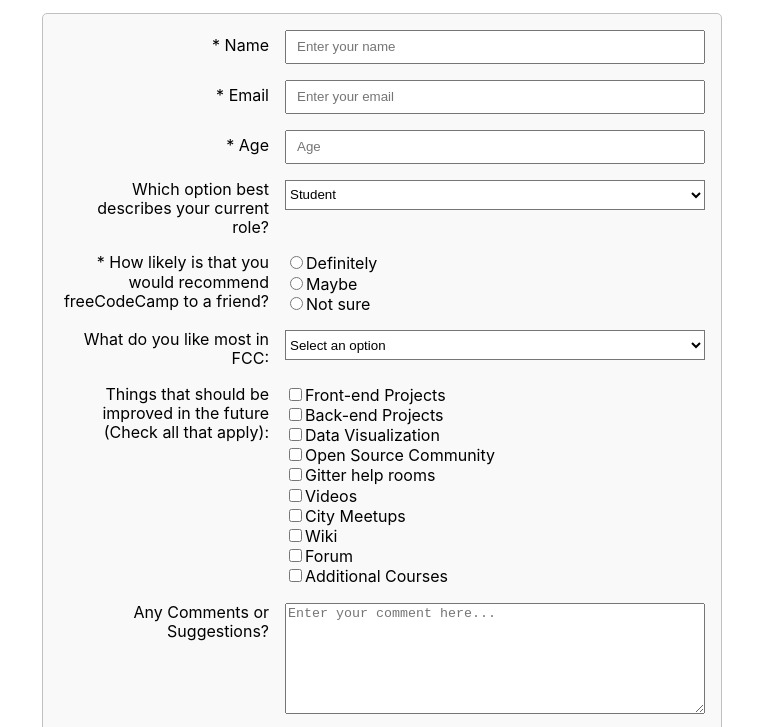
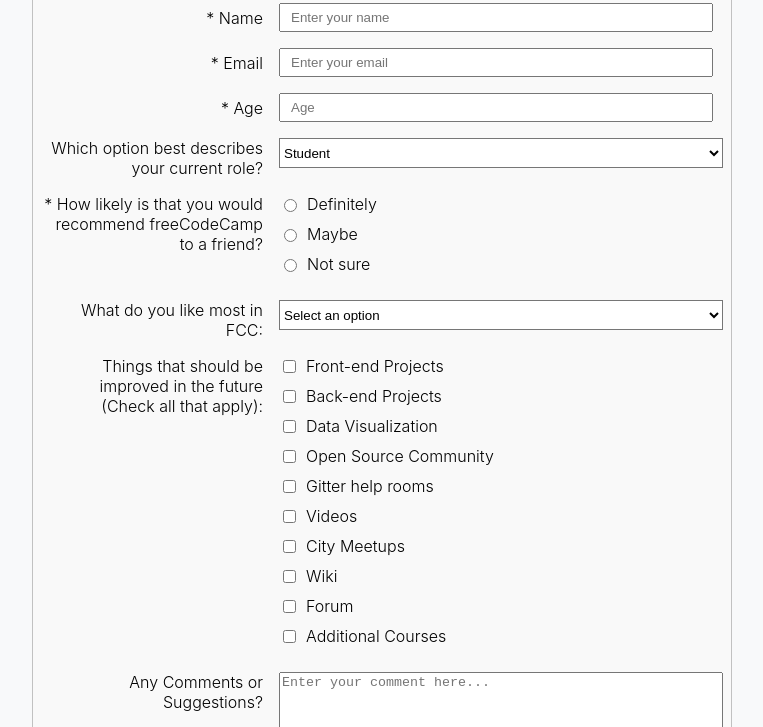
Before and after one commit to thayton/fcc-survey-form, a plain HTML site: page index.html in a window 1280 px wide. Shown: the part 105-832 px from the top of the page, without its empty margins (258-1021 px from the left). Drawn offline with Linux system fonts and the light colour scheme.

Commit message:
Styling changes

```diff
--- a/style.css
+++ b/style.css
@@ -5,23 +5,25 @@
 body {
     margin: 1em;
     font-family: -apple-system,BlinkMacSystemFont,"Segoe UI",Roboto,"Helvetica Neue",Arial,sans-serif,"Apple Color Emoji","Segoe UI Emoji","Segoe UI Symbol";
-    font-size: 1rem;
+    background-color: #f8f9fa!important;
 }
 
+/* put the form header in the center */
 h1, p#description {
     text-align: center;
+    font-weight: 400;
+    margin-top: 0;
+    margin-bottom: .5rem;
 }
 
 form {
     display: grid;
-    max-width: 680px;
-    margin: 0 auto;
-    padding: 1em;
+    max-width: 700px;
+    margin: 1em auto auto auto; /* center the form */
+    padding: .5em;
     background: #f9f9f9;
     border: 1px solid #c1c1c1;
     border-radius: 5px;
-    font-size: 1em;
-    line-height: 1.2em;
 }
 
 fieldset {
@@ -30,18 +32,23 @@ fieldset {
     margin: 0;
 }
 
-label, span {
+/* Left side of form should have text aligned to the right */
+form > label, form > span {
     text-align: right;
+    font-weight: 300;
 }
 
-fieldset label {
-    display: block;
+fieldset > label {
+    display: flex;
+    align-items: center;
     text-align: left;
+    font-weight: 300;
+    margin-bottom: 10px;
 }
 
 input {
-    line-height: 1.5em;
     padding: .375em .75em;
+    margin-right: 10px;
 }
 
 select {
@@ -63,25 +70,28 @@ button:hover {
     background-color: #0069d9;
 }
 
-@media (max-width: 680px) {
+@media (max-width: 700px) {
     form {
         grid-template-columns: 1fr;
         grid-gap: .5em;
     }
 
-    label, span {
+    form > label, form > span {
         text-align: left;
+        font-weight: 400;
     }
 }
 
-@media (min-width: 680px) {
+@media (min-width: 700px) {
     form {
         grid-template-columns: 1fr 2fr;
         grid-gap: 1em;
     }
 
-    label#name-label, label#email-label, label#number-label {
-        padding-top: .375em;
+    label#name-label, label#email-label, label#number-label, label#dropdown-label {
+        display: flex;
+        flex-flow: column;
+        justify-content: center;
     }
 
     input, select, textarea {
```
Also changed, not shown: index.html (+1 -1 lines).
